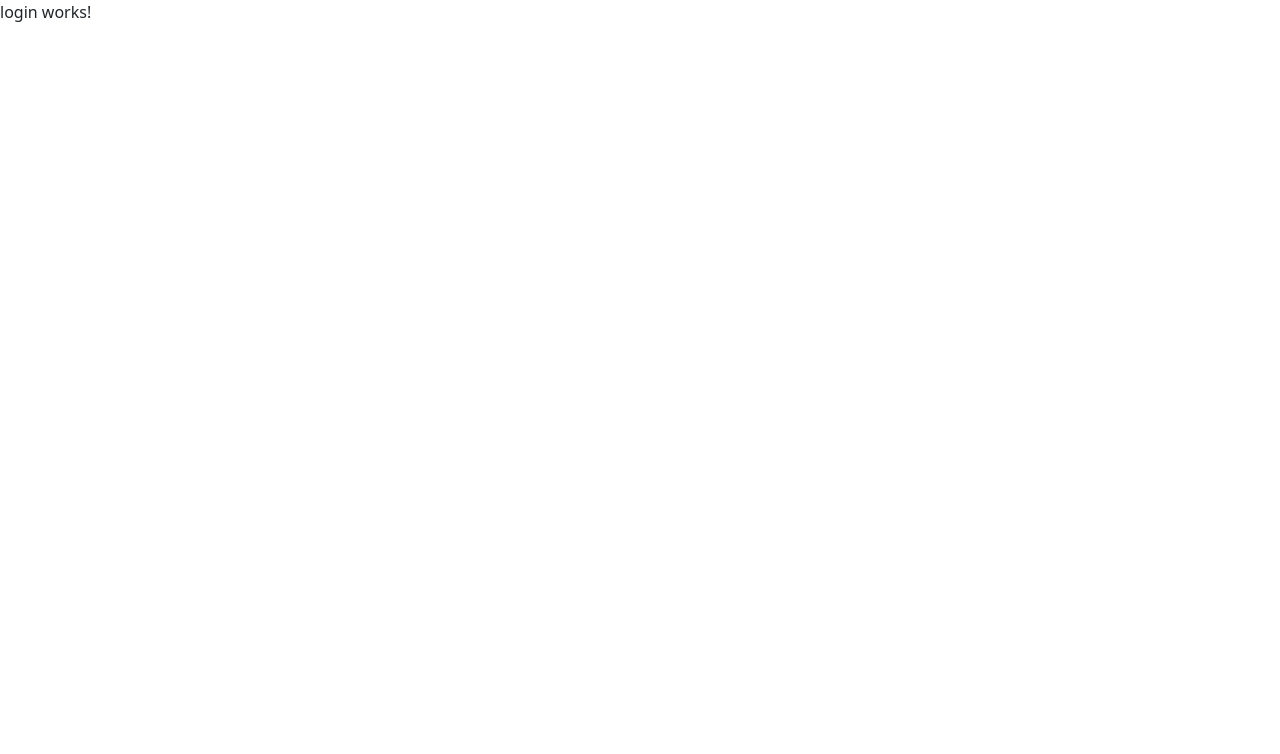
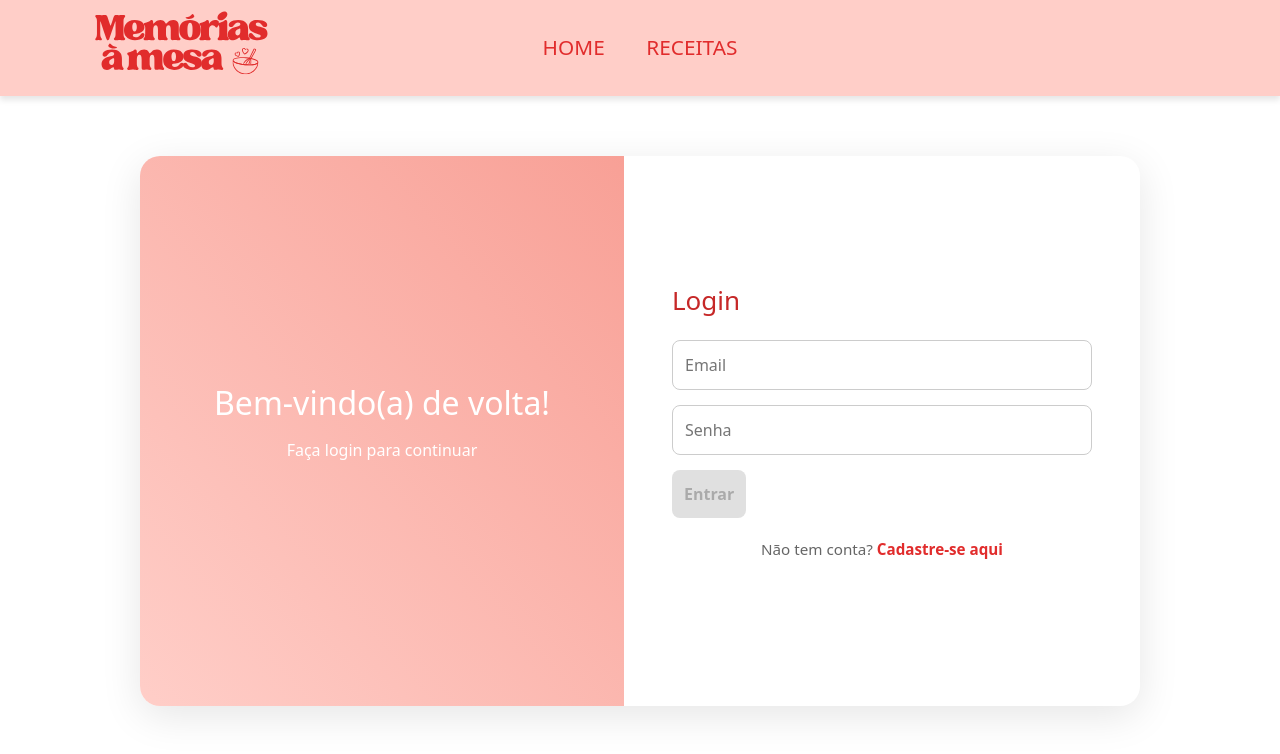
Before and after one commit to CainanJose/memoriasamesa, an Angular app: page /login in a window 1280 px wide. Shown: the top 754 px of the page. Built offline with nearby package versions, Linux system fonts and the light colour scheme.

Commit message:
Tela de Login

```diff
--- a/src/app/cadastro/cadastro.component.css
+++ b/src/app/cadastro/cadastro.component.css
@@ -1,9 +1,10 @@
 .tela-cadastro {
   display: flex;
-  width: 80%;
-  max-width: 900px;
+  width: 85%;
+  max-width: 1000px;
+  height: 550px;
   margin: 60px auto;
-  height: 500px;
+  background: #ffffff;
   box-shadow: 0 10px 40px rgba(0,0,0,0.1);
   border-radius: 20px;
   overflow: hidden;
@@ -78,6 +79,20 @@ button:disabled {
 }
 
 .mensagem {
-  color: green;
+  color: rgb(165, 3, 3);
   margin-top: 10px;
+  text-align: center;
 }
+
+.trocar {
+  margin-top: 20px;
+  font-size: 0.95rem;
+  text-align: center;
+  color: #666;
+}
+
+.trocar span {
+  color: #e12c2c;
+  font-weight: bold;
+  cursor: pointer;
+}
--- a/src/app/cadastro/cadastro.component.html
+++ b/src/app/cadastro/cadastro.component.html
@@ -21,6 +21,10 @@
       </div>
 
       <button type="submit" [disabled]="!form.valid || !emailValido() || !senhaValida()">Cadastrar</button>
+      <p class="trocar">
+        Já tem conta?
+        <span (click)="irParaLogin()">Faça login</span>
+      </p>
     </form>
 
     <p *ngIf="mensagem" class="mensagem">{{ mensagem }}</p>
--- a/src/app/cadastro/cadastro.component.ts
+++ b/src/app/cadastro/cadastro.component.ts
@@ -33,6 +33,9 @@ export class CadastroComponent {
   senhaValida(): boolean {
     return this.validacao.validarSenha(this.senha);
   }
+  irParaLogin() {
+    this.router.navigate(['/login']);
+  }
 
 
   cadastrar() {
@@ -46,7 +49,7 @@ export class CadastroComponent {
       console.log('Enviando dados para o backend:', dados);
       this.usuarioService.cadastrar(dados).subscribe({
         next: () => {
-          this.router.navigate(['/']);
+          this.router.navigate(['/login'], { state: { sucessoCadastro: true } });
         },
         error: (erro) => {
           const msg = erro?.error?.detail || '';
--- a/src/app/login/login.component.css
+++ b/src/app/login/login.component.css
@@ -1,43 +1,95 @@
-.login-container {
-    max-width: 400px;
-    margin: 80px auto;
-    background-color: #ffe0e0;
-    padding: 2rem;
-    border-radius: 12px;
-    box-shadow: 0 4px 10px rgba(0,0,0,0.1);
-    text-align: center;
-  }
+.login-layout {
+  display: flex;
+  width: 85%;
+  max-width: 1000px;
+  height: 550px;
+  margin: 60px auto;
+  background: #ffffff;
+  box-shadow: 0 10px 40px rgba(0,0,0,0.1);
+  border-radius: 20px;
+  overflow: hidden;
+}
 
-  .login-container h2 {
-    margin-bottom: 20px;
-    color: #c62828;
-  }
+/* Lado com ilustração ou mensagem */
+.login-imagem {
+  flex: 1;
+  background: linear-gradient(to top right, #ffcec8, #f8a096);
+  color: white;
+  padding: 2rem;
+  display: flex;
+  flex-direction: column;
+  justify-content: center;
+  align-items: center;
+}
 
-  .login-container input {
-    width: 100%;
-    padding: 10px;
-    margin-bottom: 15px;
-    border: none;
-    border-radius: 6px;
-    box-shadow: 0 1px 3px rgba(0,0,0,0.1);
-  }
+.login-imagem h1 {
+  font-size: 2rem;
+  margin-bottom: 1rem;
+}
 
-  .login-container button {
-    width: 100%;
-    background-color: #c62828;
-    color: white;
-    padding: 10px;
-    border: none;
-    border-radius: 6px;
-    font-weight: bold;
-    cursor: pointer;
-  }
+.login-formulario {
+  flex: 1;
+  padding: 3rem;
+  display: flex;
+  flex-direction: column;
+  justify-content: center;
+}
 
-  .login-container button:hover {
-    background-color: #b71c1c;
-  }
+.login-formulario h2 {
+  margin-bottom: 1.5rem;
+  color: #c62828;
+  font-size: 26px;
+}
 
-  .erro {
-    color: red;
-    margin-top: 10px;
-  }
+input {
+  width: 100%;
+  padding: 12px;
+  margin-bottom: 15px;
+  border-radius: 8px;
+  border: 1px solid #ccc;
+  transition: border 0.3s ease;
+}
+
+input:focus {
+  border-color: #f06292;
+  outline: none;
+}
+
+button {
+  padding: 12px;
+  background-color: #e91e63;
+  color: white;
+  border: none;
+  border-radius: 8px;
+  cursor: pointer;
+  font-weight: bold;
+  transition: background 0.3s;
+}
+
+button:hover {
+  background-color: #c2185b;
+}
+
+button:disabled {
+  background-color: #e0e0e0;
+  color: #aaa;
+  cursor: not-allowed;
+}
+
+.mensagem {
+  color: red;
+  margin-top: 10px;
+  text-align: center;
+}
+.trocar {
+  margin-top: 20px;
+  font-size: 0.95rem;
+  text-align: center;
+  color: #666;
+}
+
+.trocar span {
+  color: #e12c2c;
+  font-weight: bold;
+  cursor: pointer;
+}
--- a/src/app/login/login.component.html
+++ b/src/app/login/login.component.html
@@ -1 +1,24 @@
-<p>login works!</p>
+<app-navbar></app-navbar>
+
+<div class="login-layout">
+  <!-- Lado com imagem ou ilustração -->
+  <div class="login-imagem">
+    <h1>Bem-vindo(a) de volta!</h1>
+    <p>Faça login para continuar</p>
+  </div>
+
+  <!-- Lado com o formulário -->
+  <div class="login-formulario">
+    <h2>Login</h2>
+    <form (ngSubmit)="login()" #form="ngForm">
+      <input type="email" name="email" [(ngModel)]="email" placeholder="Email" required />
+      <input type="password" name="password" [(ngModel)]="password" placeholder="Senha" required />
+      <button type="submit" [disabled]="!form.valid">Entrar</button>
+      <p class="trocar">
+        Não tem conta?
+        <span (click)="irParaCadastro()">Cadastre-se aqui</span>
+      </p>
+    </form>
+    <p *ngIf="mensagem" class="mensagem">{{ mensagem }}</p>
+  </div>
+</div>
--- a/src/app/login/login.component.ts
+++ b/src/app/login/login.component.ts
@@ -1,11 +1,54 @@
 import { Component } from '@angular/core';
+import { CommonModule } from '@angular/common';
+import { FormsModule } from '@angular/forms';
+import { Router } from '@angular/router';
+import { AuthService } from '../services/auth.service';
+import { TokenService } from '../services/token.service';
+import { NavbarComponent } from "../navbar/navbar.component";
 
 @Component({
   selector: 'app-login',
-  imports: [],
+  standalone: true,
+  imports: [CommonModule, FormsModule,NavbarComponent],
   templateUrl: './login.component.html',
-  styleUrl: './login.component.css'
+  styleUrls: ['./login.component.css']
 })
 export class LoginComponent {
+  email = '';
+  password = '';
+  mensagem = '';
 
+  constructor(
+    private authService: AuthService,
+    private tokenService: TokenService,
+    private router: Router
+  ) {}
+  irParaCadastro() {
+    this.router.navigate(['/cadastro']);
+  }
+
+  login() {
+    this.authService.login(this.email, this.password).subscribe({
+      next: (res) => {
+        console.log('🧪 RESPOSTA DO BACKEND:', res);
+        const token = res?.access_token;
+        if (token) {
+          this.tokenService.setToken(token);
+          this.router.navigate(['/listareceitas']);
+        } else {
+          this.mensagem = 'Usuário não encontrado.';
+          setTimeout(() => {
+            this.mensagem = '';
+          }, 4000);
+        }
+      },
+      error: (err) => {
+        const mensagemBackend = err?.error?.error || 'Credenciais inválidas!';
+        this.mensagem = mensagemBackend;
+        setTimeout(() => {
+          this.mensagem = '';
+        }, 4000);
+      }
+    });
+  }
 }
--- a/src/app/navbar/navbar.component.css
+++ b/src/app/navbar/navbar.component.css
@@ -0,0 +1,74 @@
+.navbar-container {
+    background-color: #ffcec8;
+    height: 6em;
+    display: flex;
+    align-items: center;
+    justify-content: space-between;
+    padding: 2em 4em;
+    position: relative;
+    box-shadow: 0px 4px 6px rgba(0, 0, 0, 0.1);
+  }
+
+  /* CENTRALIZA O MENU */
+  .menu-links {
+    position: absolute;
+    left: 50%;
+    transform: translateX(-50%);
+    font-size: 1.3rem;
+    color: #e12c2c;
+    display: flex;
+    gap: 2em;
+  }
+
+  .menu-links .link {
+    cursor: pointer;
+  }
+
+  .menu-buttons {
+    display: flex;
+    gap: 0.5em;
+  }
+
+  .logo-wrapper img {
+    width: 240px;
+    height: auto;
+    margin-top: 9em;
+  }
+
+  .menu-links {
+    font-size: 1.3rem;
+    color: #e12c2c;
+    display: flex;
+    gap: 2em;
+  }
+
+  .menu-links .link {
+    cursor: pointer;
+  }
+
+  .menu-buttons {
+    display: flex;
+    gap: 0.5em;
+  }
+
+  .btn {
+    font-size: 1.3rem;
+    padding: 0.5em 1em;
+    border-radius: 0.5em;
+    border: none;
+    cursor: pointer;
+    font-weight: bold;
+    box-shadow: 4px 4px 6px rgba(0, 0, 0, 0.1);
+  }
+
+  .btn-white {
+    background-color: white;
+    color: #e12c2c;
+    border: 0.5px solid gray;
+  }
+
+  .btn-red {
+    background-color: #e12c2c;
+    color: white;
+    border: 0.5px solid gray;
+  }
--- a/src/app/navbar/navbar.component.html
+++ b/src/app/navbar/navbar.component.html
@@ -1,43 +1,26 @@
-<div class="general" style="background-color: #ffffff; height: 100%;">
-  <div
-    style="height: 6em; overflow: hidden; display: flex; justify-content: space-between; background-color: #ffcec8; padding: 2em; box-sizing: border-box; box-shadow: 0px 4px 6px rgba(0, 0, 0, 0.1);">
+<div class="navbar-container">
+  <!-- Logo à esquerda -->
+  <div class="logo-wrapper">
+    <img src="assets/1.svg" alt="Memórias à Mesa" />
+  </div>
 
-    <!-- Logo -->
-    <div class="logo-wrapper" style="margin-top: -2em;">
-      <img src="assets/1.svg" alt="Descrição do SVG" width="280em" height="280em">
-    </div>
+  <!-- Menu central → SEMPRE visível -->
+  <div class="menu-links">
+    <span class="link">HOME</span>
+    <span class="link" [routerLink]="['/listareceitas']">RECEITAS</span>
+  </div>
 
-    <!-- Menu central -->
-    <div style="font-size: 1.3rem; color: #e12c2c; display: flex; justify-content: row; gap: 2em;">
-      <span> HOME</span>
-      <span [routerLink]="['/listareceitas']" style="cursor: pointer;" > RECEITAS</span>
-    </div>
+  <!-- Botões à direita → só esconder os botões, não a barra inteira -->
+  <div class="menu-buttons">
+    <!-- Quando NÃO logado e NÃO em login/cadastro -->
+    <ng-container *ngIf="!esconderBotoes() && !tokenValido">
+      <button class="btn btn-white" (click)="irParaLogin()">Login</button>
+      <button class="btn btn-red" (click)="irParaCriar()">Cadastrar</button>
+    </ng-container>
 
-    <!-- Botões -->
-    <div style="font-size: 1.3rem; color: #e12c2c; display: flex; justify-content: row; gap: 0.5em;">
-
-      <!-- BOTÃO LOGIN -->
-      <div
-      *ngIf="!esconderBotoes()" style="width: 5em; display: flex; justify-content: center; background-color: white; border: 0.5px solid gray; padding: 0.5em; box-sizing: border-box; align-items: center; border-radius: 0.5em; box-shadow: 4px 4px 6px rgba(0, 0, 0, 0.1);">
-        <button
-          (click)="irParaLogin()"
-          type="button"
-          style="background: none; border: none; color: #e12c2c; font-size: 1.3rem; cursor: pointer;">
-          Login
-        </button>
-      </div>
-
-      <!-- BOTÃO CRIAR -->
-      <div *ngIf="!esconderBotoes()"
-        style="width: 5em; display: flex; justify-content: center; background-color: #e12c2c; border: 0.5px solid gray; padding: 0.5em; box-sizing: border-box; align-items: center; border-radius: 0.5em; box-shadow: 4px 4px 6px rgba(0, 0, 0, 0.1);">
-        <button
-          (click)="irParaCriar()"
-          type="button"
-          style="background: none; border: none; color: white; font-size: 1.3rem; cursor: pointer;">
-          Cadastrar
-        </button>
-      </div>
-
-    </div>
+    <!-- Quando logado -->
+    <ng-container *ngIf="tokenValido">
+      <button class="btn btn-white" (click)="logout()">Sair</button>
+    </ng-container>
   </div>
 </div>
--- /dev/null
+++ b/src/app/services/auth.service.ts
@@ -0,0 +1,23 @@
+import { HttpClient, HttpHeaders } from '@angular/common/http';
+import { Injectable } from '@angular/core';
+import { Observable } from 'rxjs';
+
+@Injectable({ providedIn: 'root' })
+export class AuthService {
+  private baseUrl = 'http://localhost:8000';
+
+  constructor(private http: HttpClient) {}
+
+  login(email: string, password: string): Observable<any> {
+    const body = {
+      email: email,
+      password: password
+    };
+
+    const headers = new HttpHeaders({
+      'Content-Type': 'application/json'
+    });
+
+    return this.http.post(`${this.baseUrl}/login`, body, { headers });
+  }
+}
--- /dev/null
+++ b/src/app/services/token.service.ts
@@ -0,0 +1,18 @@
+import { Injectable } from '@angular/core';
+
+@Injectable({ providedIn: 'root' })
+export class TokenService {
+  private tokenKey = 'access_token';
+
+  setToken(token: string): void {
+    localStorage.setItem(this.tokenKey, token);
+  }
+
+  getToken(): string | null {
+    return localStorage.getItem(this.tokenKey);
+  }
+
+  clearToken(): void {
+    localStorage.removeItem(this.tokenKey);
+  }
+}
```
Also changed, not shown: src/app/navbar/navbar.component.ts (+16 -5 lines), src/app/services/receitas.service.ts (+5 -4 lines).
